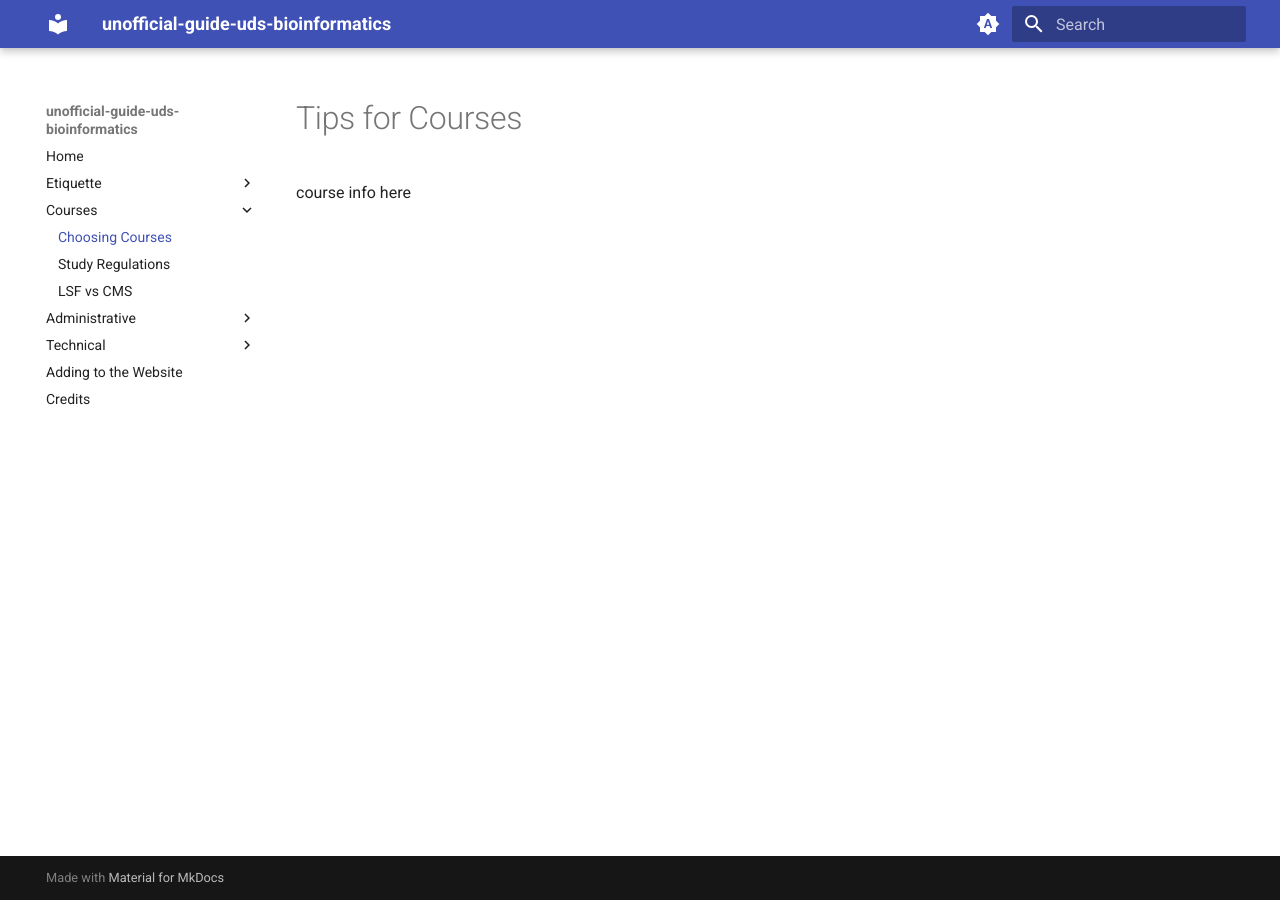
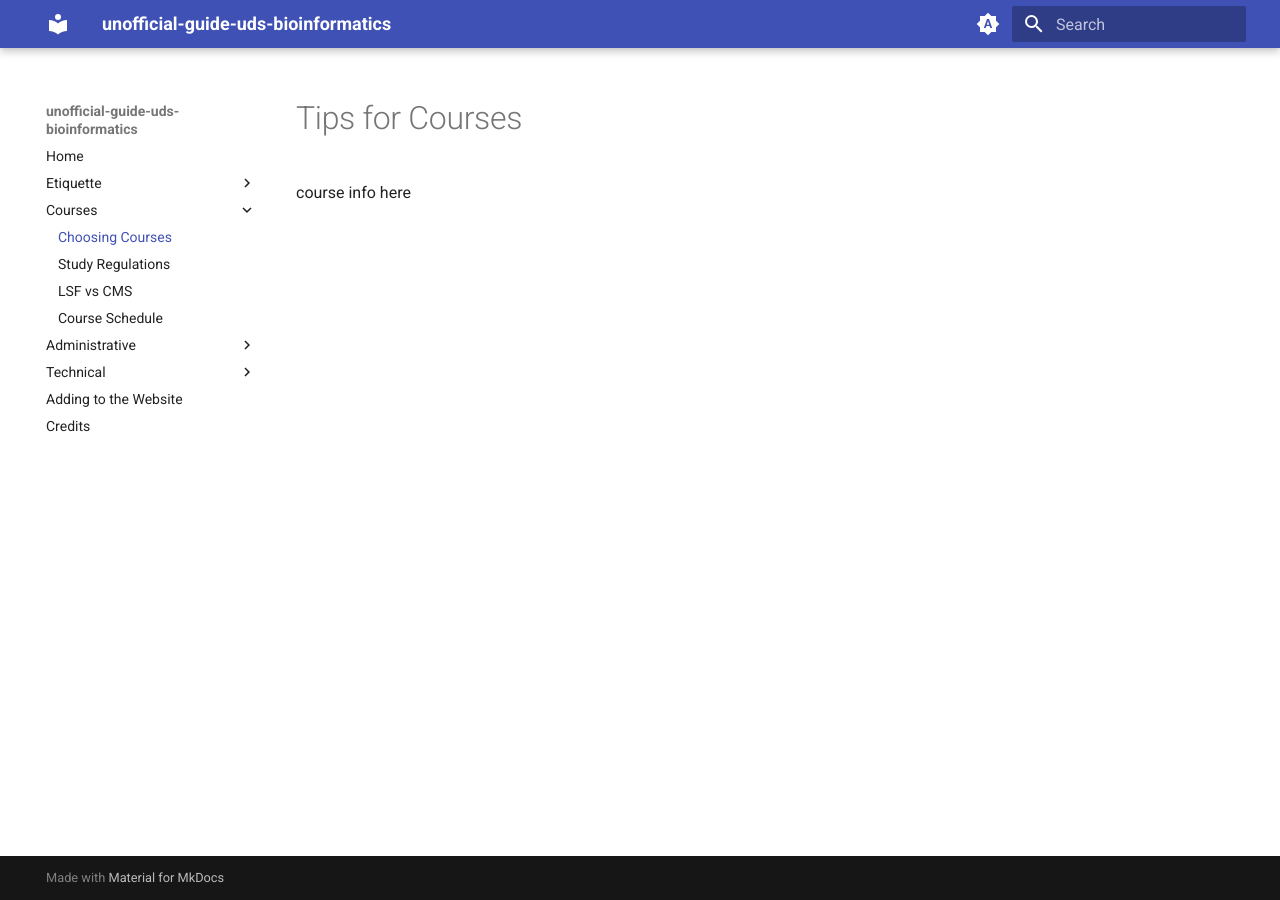
Before and after one commit to b-horvath/unofficial-guide-uds-bioinformatics, an MkDocs documentation site: the page built from docs/courses.md, in a window 1280 px wide. Built offline with MkDocs 1.6.1 and Material for MkDocs 9.7.7, drawn with Linux system fonts in a browser that asks for light colours.

Commit message:
update mkdocs.yml

```diff
--- a/mkdocs.yml
+++ b/mkdocs.yml
@@ -31,6 +31,7 @@ nav:
     - Choosing Courses: courses.md
     - Study Regulations: regulations.md
     - LSF vs CMS: lsf-vs-cms.md
+    - Course Schedule: course-schedule.md
   - Administrative:
     - Translated admin documents: translated-documents.md
   - Technical:
```
